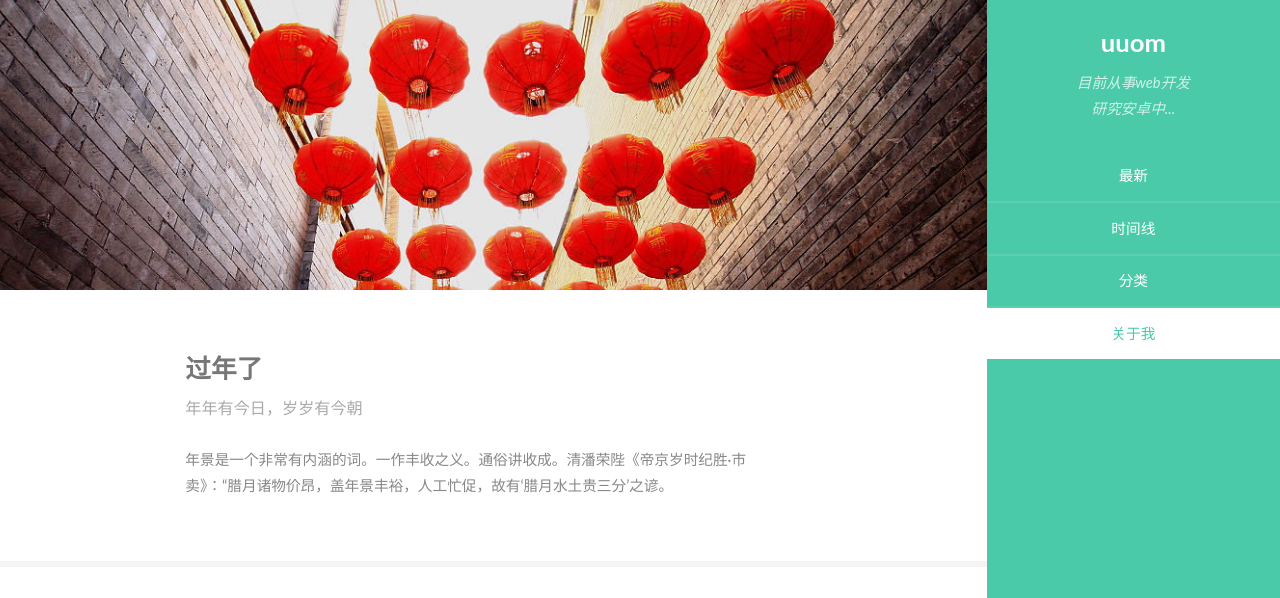
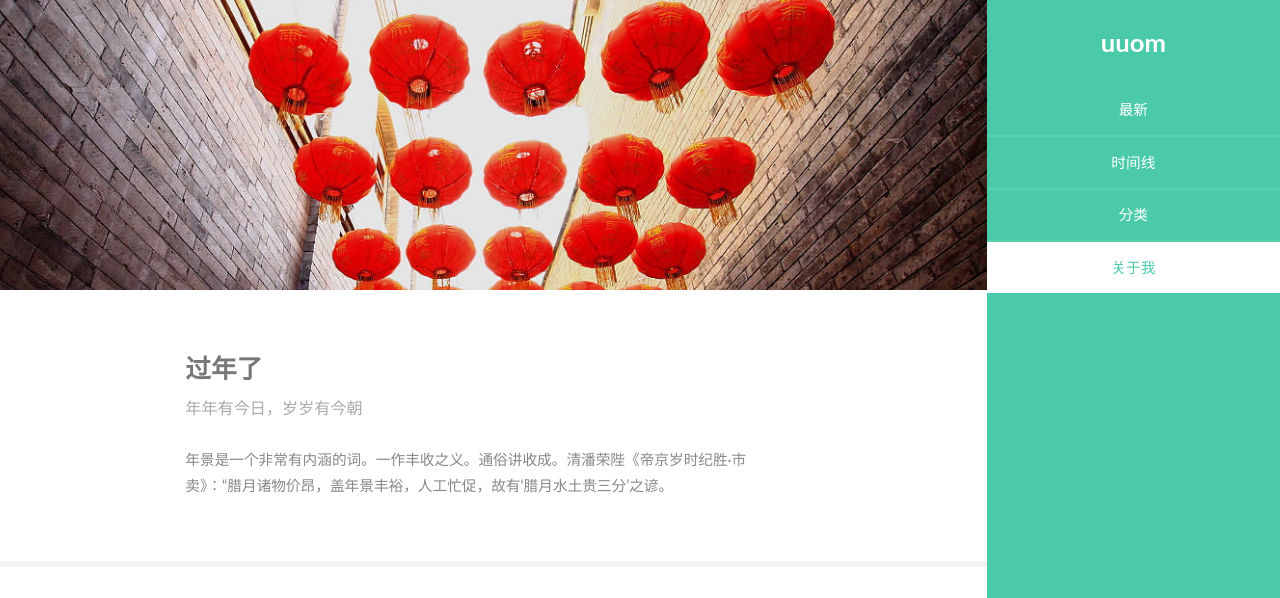
Before and after one commit to uuom/uuom.github.io, a plain HTML site: page index.html in a window 1280 px wide. Shown: the part 150-748 px from the top of the page. Drawn offline with Linux system fonts and the light colour scheme; a web font is replaced by a local one.

Commit message:
update index

```diff
--- a/index.html
+++ b/index.html
@@ -27,8 +27,6 @@
 					<header>
 						<span class="image avatar"><img src="images/user_icon.jpg" alt="" /></span>
 						<h1 id="logo"><a href="#">uuom</a></h1>
-						<p>目前从事web开发<br />
-						研究安卓中...</p>
 					</header>
 					<nav id="nav">
 						<ul>
@@ -113,7 +111,6 @@
 						<section id="four">
 							<div class="container">
 								<h3>关于我</h3>
-								<p>目前从事电信行业web开发，安卓学习中，热爱技术，喜欢google</p>
 								<p>github: <a target="_blank" href="https://github.com/uuom">uuom</a></p>
 							</div>
 						</section>
```
